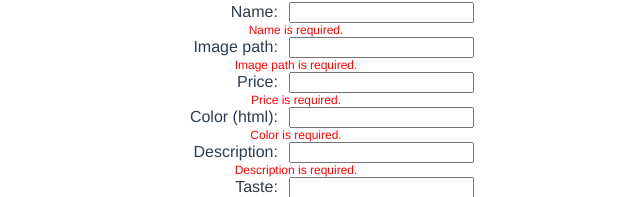
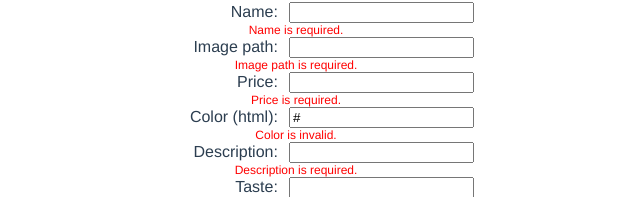
Before and after one commit to Cochonours/test_vuejs, a Vue app in the folder fruit-api/: page /add_fruit in a window 1280 px wide. Shown: the part 164-361 px from the top of the page, without its empty margins (344-984 px from the left). Built offline with nearby package versions, Linux system fonts and the light colour scheme.

Commit message:
Add fruit: prevent addition with bad color code or image path^

```diff
--- a/fruit-api/src/views/AddAFruit.vue
+++ b/fruit-api/src/views/AddAFruit.vue
@@ -12,6 +12,7 @@
         <label for="image">Image path:</label>
         <input name="image" v-model="fruit.image">
         <div class="error" v-if="!$v.fruit.image.required">Image path is required.</div>
+        <div class="error" v-if="!$v.fruit.image.is_image_link">Image path is wrong.</div>
       </div>
       <div>
         <label for="price">Price:</label>
@@ -23,7 +24,7 @@
         <label for="color">Color (html):</label>
         <input name="color" v-model="fruit.color">
         <div class="error" v-if="!$v.fruit.color.required">Color is required.</div>
-        <div class="error" v-if="!$v.fruit.color.minLength || !$v.fruit.color.maxLength">Color is invalid.</div>
+        <div class="error" v-if="!$v.fruit.color.is_html_color">Color is invalid.</div>
       </div>
       <div>
         <label for="description">Description:</label>
@@ -52,7 +53,22 @@
 
 <script>
 import fruits_api from '@/data/fruits'
-import { required, maxLength, minLength, decimal } from 'vuelidate/lib/validators'
+import { required, minLength, decimal } from 'vuelidate/lib/validators'
+
+function is_html_color(value) {
+  if (!value) {
+    return true // Handled by "required"
+  }
+
+  return /^#([0-9A-F]{3}){1,2}$/i.test(value)
+}
+function is_image_link(value) {
+  if (!value) {
+    return true // Handled by "required"
+  }
+
+  return /^http.*\.(gif|jpe?g|png)$/i.test(value)
+}
 
 export default {
   name: 'Fruit',
@@ -62,7 +78,7 @@ export default {
         name: null,
         image: null,
         price: null,
-        color: null,
+        color: '#',
         description: null,
         taste: null,
         expires_date: null,
@@ -80,6 +96,7 @@ export default {
       },
       image: {
         required,
+        is_image_link,
       },
       price: {
         required,
@@ -88,8 +105,7 @@ export default {
       },
       color: {
         required,
-        minLength: minLength(4),
-        maxLength: maxLength(7),
+        is_html_color,
       },
       description: {
         required,
```
